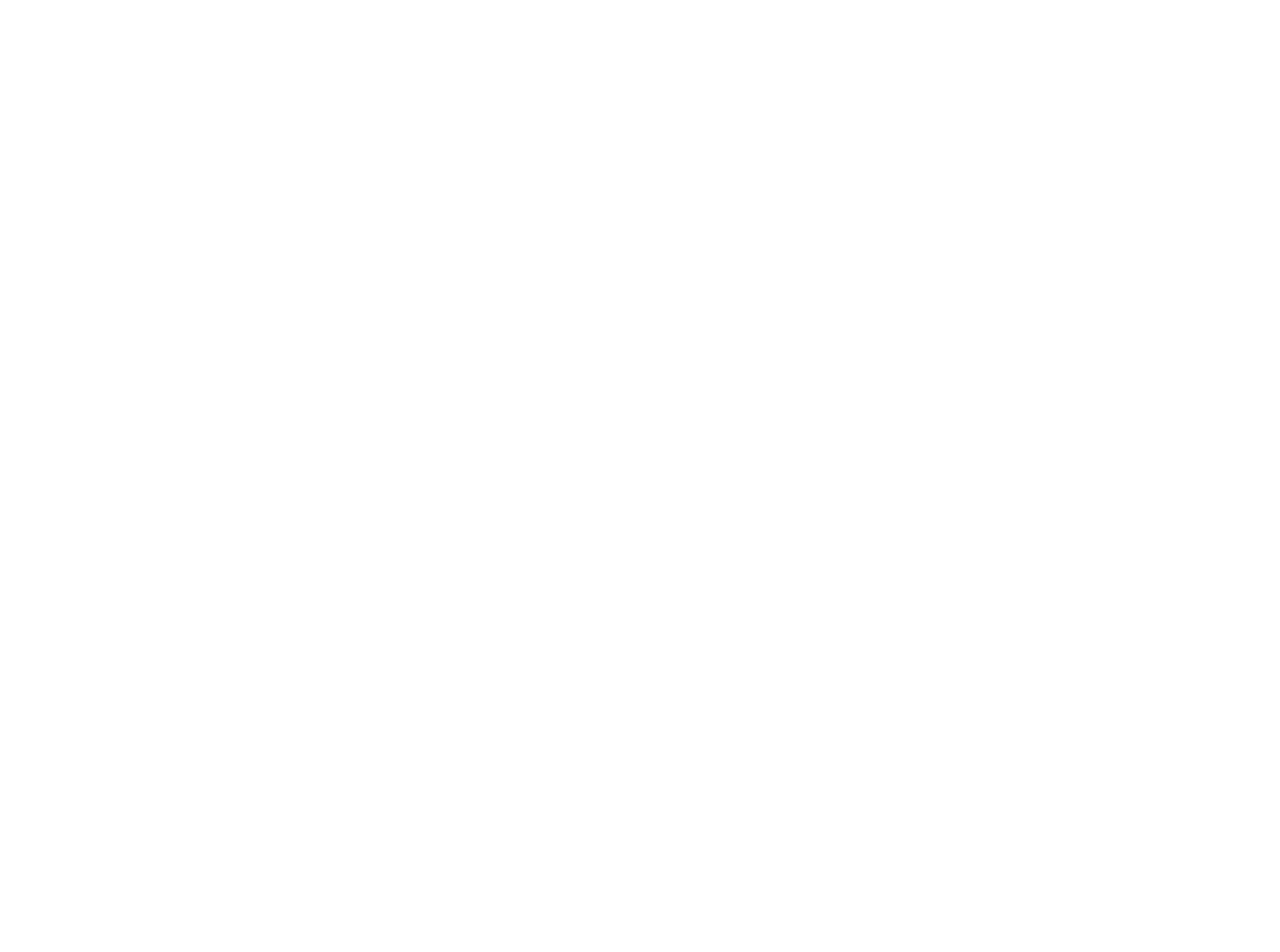
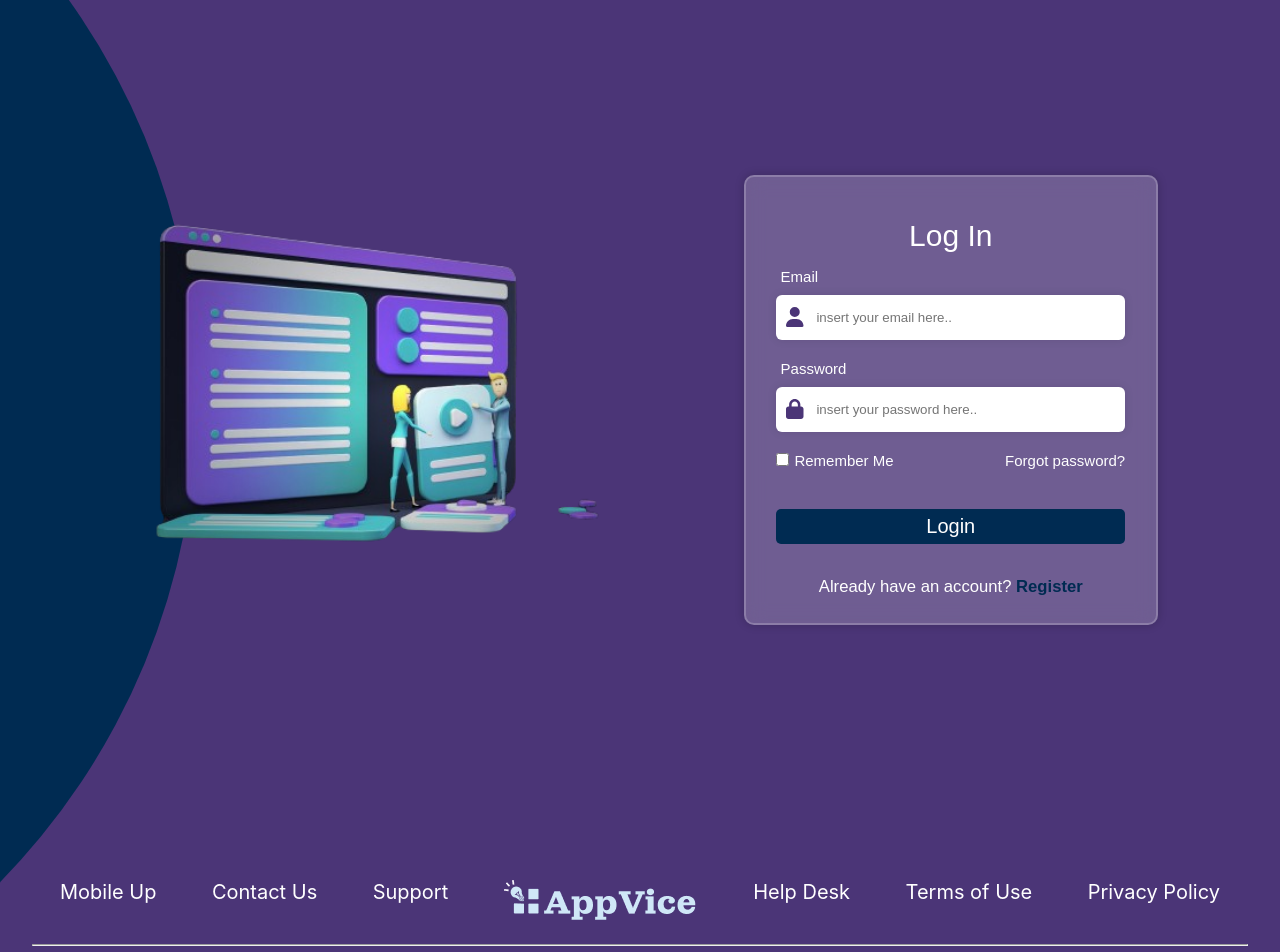
Before and after one commit to makhoulshbeeb/app-space-front, a React (Create React App) app in the folder app-vice/: page / in a window 1280 px wide. Shown: the top 952 px of the page. Before the commit the page ends 800 px from the top, so only its background shows below. Built offline with nearby package versions, Linux system fonts and the light colour scheme.

Commit message:
merge with navbar branch

```diff
--- a/app-vice/src/App.jsx
+++ b/app-vice/src/App.jsx
@@ -5,9 +5,13 @@ import AboutUs from "./components/AboutUs";
 import Footer from "./components/Footer";
 function App() {
   return (
-    <div className="App">
-
-    </div>
+    <Router>
+    <Routes>
+      <Route path="/" element={<Login />} />
+      <Route path="/about_us" element={<AboutUs />} />
+    </Routes>
+    <Footer />
+  </Router>
   );
 }
 
--- a/app-vice/src/components/navbar/navbar.jsx
+++ b/app-vice/src/components/Navbar.jsx
@@ -1,4 +1,4 @@
-import "./navbar.css";
+import "./styles/Navbar.css"
 import { FaSearch } from "react-icons/fa";
 
 const Navbar = () => {
```
Also changed, not shown: app-vice/src/components/styles/Navbar.css (renamed from app-vice/src/components/navbar/navbar.css).
